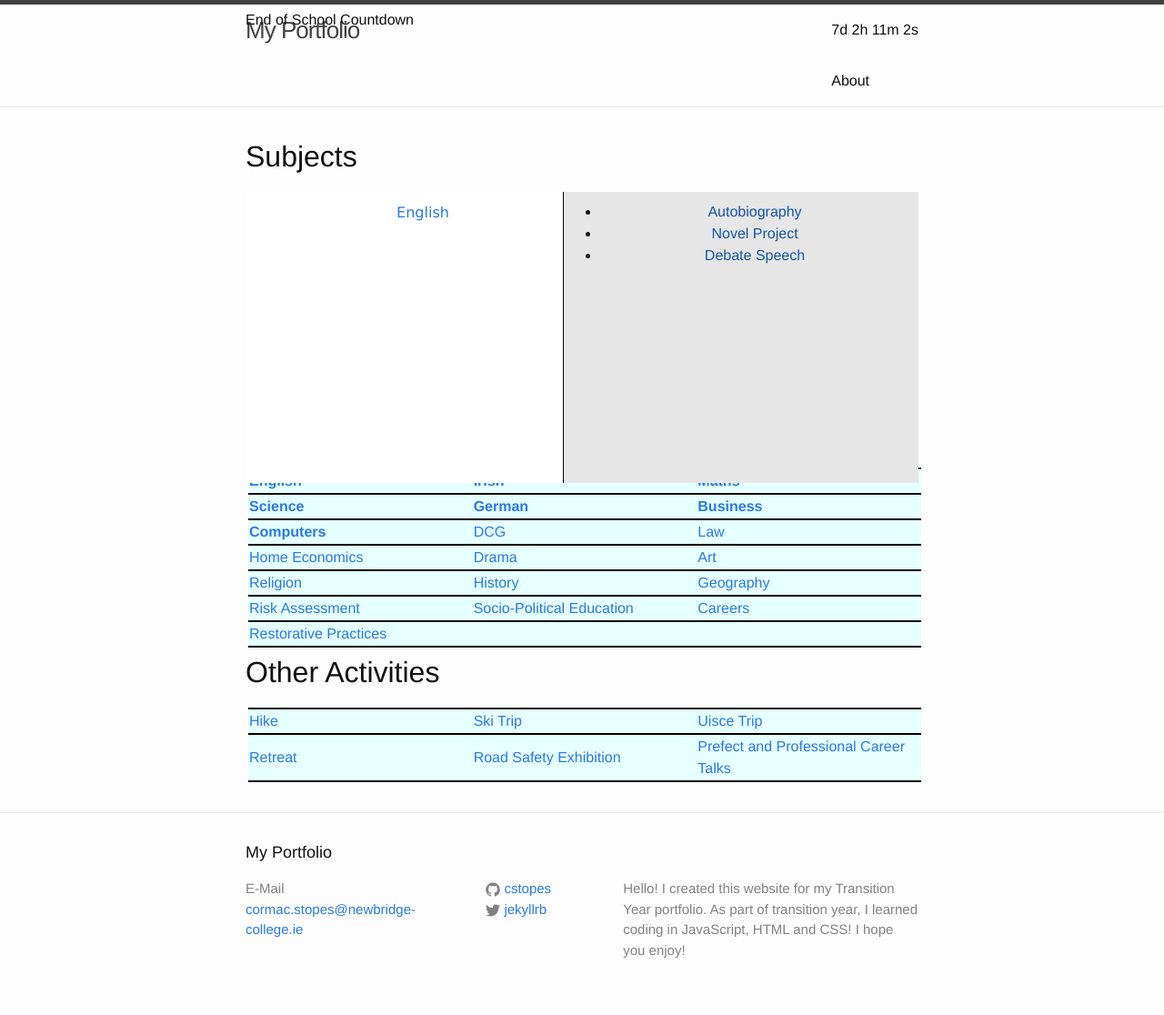
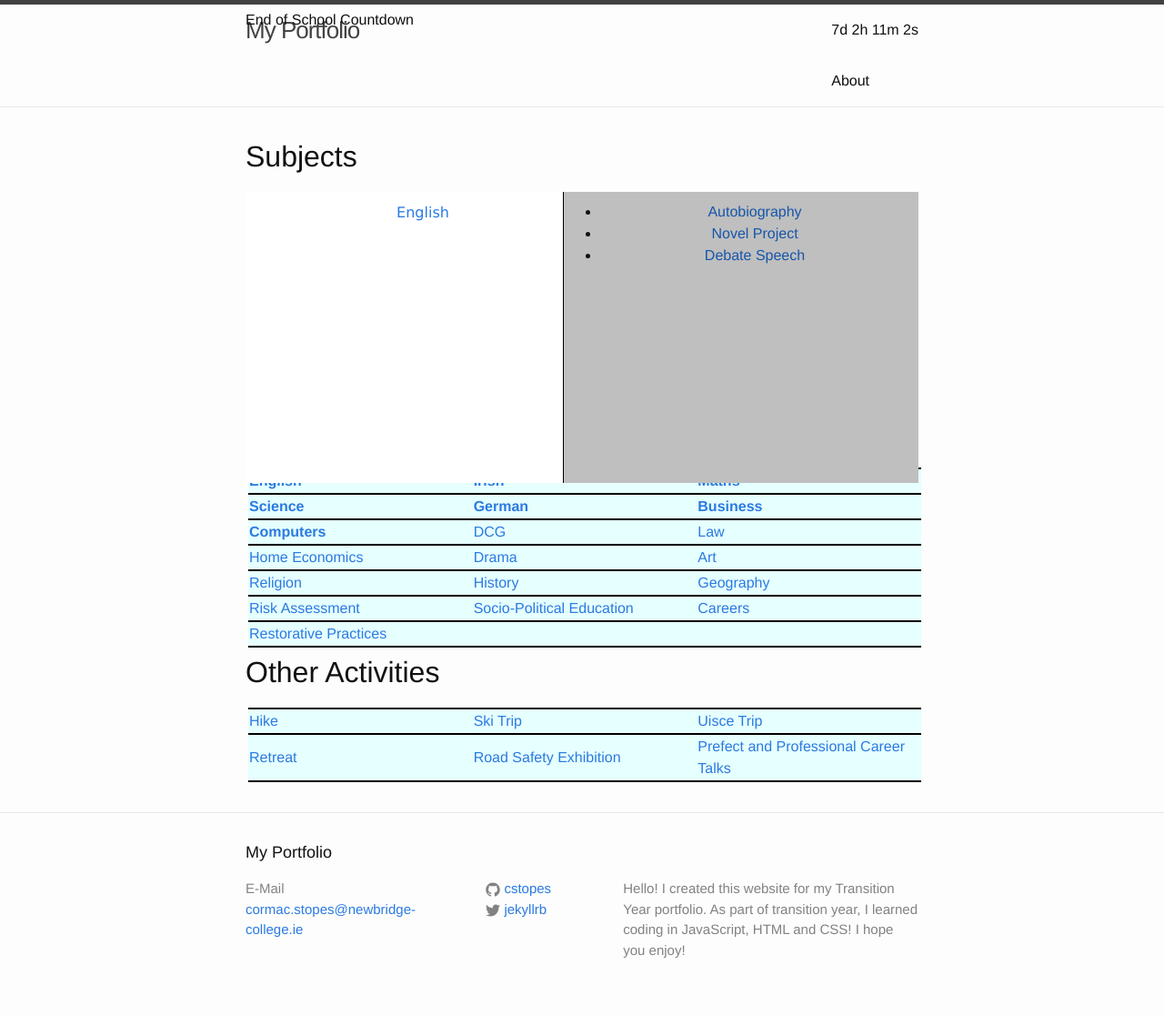
Before and after one commit to cstopes/cstopes.github.io, a Jekyll site: the page built from index.html, in a window 1280 px wide. Shown: the whole page at 91% size. Built offline with Jekyll 4.4.1, drawn with Linux system fonts in a browser that asks for light colours.

Commit message:
Update _layout.scss

```diff
--- a/_sass/_layout.scss
+++ b/_sass/_layout.scss
@@ -279,7 +279,7 @@ table, tr:nth-child(even){
 .subBox_examples{
     position: absolute;
     padding: 10px;
-    background-color: #e6e6e6;
+    background-color: #bfbfbf;
     width: 50%;
     height: 100%;
     text-align: center;
```
